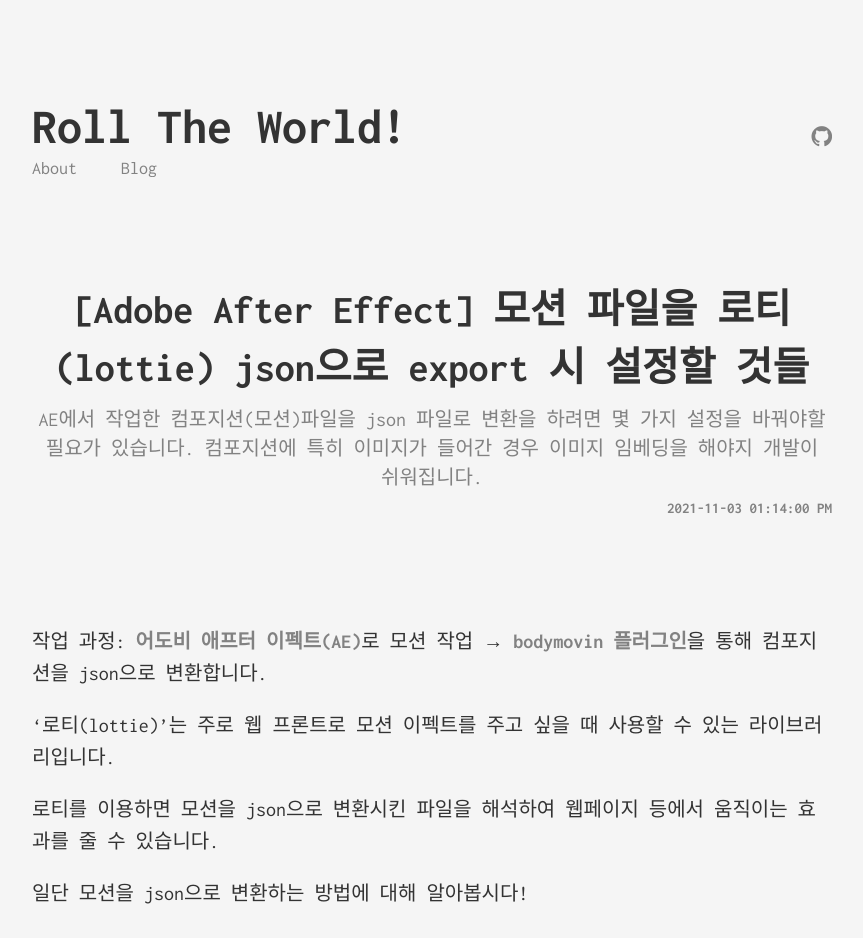
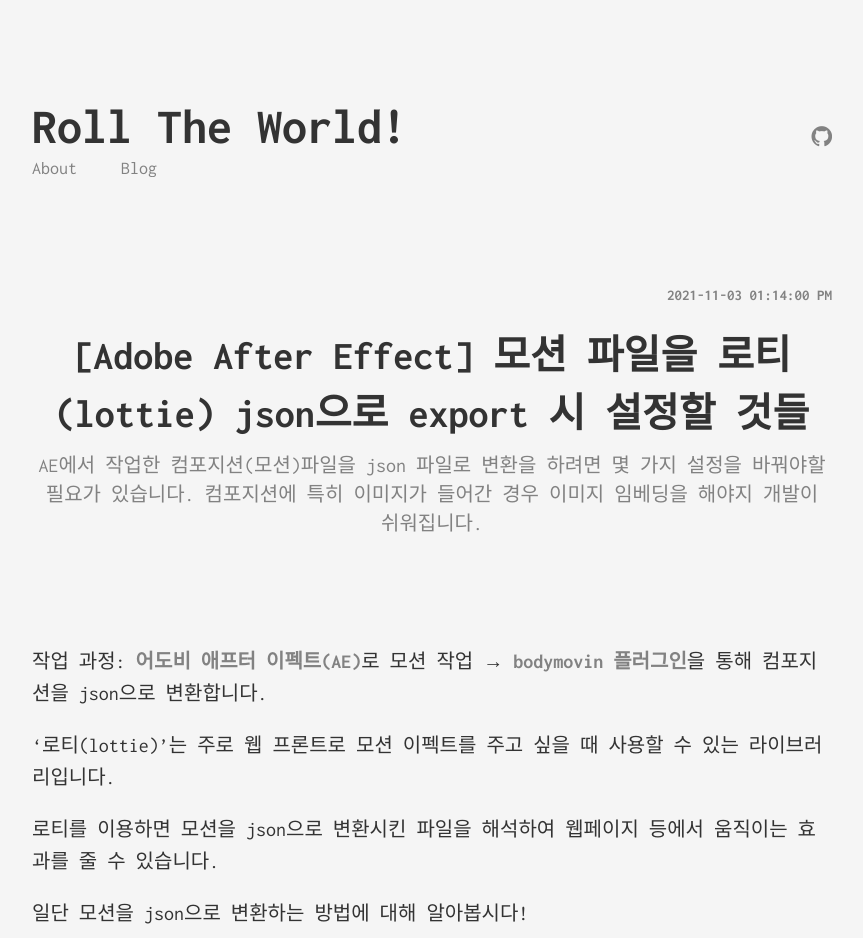
Before and after one commit to rollingman1/rollingman1.github.io, a Jekyll site: the page built from _posts/2021-11-03-lottie-post.ext.md, in a window 1280 px wide. Shown: the top 938 px of the page, without its empty margins (208-1071 px from the left). Built offline with Jekyll 4.4.1, drawn with Linux system fonts in a browser that asks for light colours; comment, search, counter and statistics services are not loaded.

Commit message:
포스트 레이아웃 변경

```diff
--- a/_includes/post/title.html
+++ b/_includes/post/title.html
@@ -1,5 +1,5 @@
 <h1 class="page-title post-title">
+    <div class="page-title__date post-title__date">{{ page.date | date: "%Y-%m-%d %I:%M:%S %p"}}</div>
     <div class="page-title__text post-title__text">{{ page.title }}</div>
     <div class="page-title__subtitle post-title__subtitle">{{ page.subtitle }}</div>
-    <div class="page-title__date post-title__date">{{ page.date | date: "%Y-%m-%d %I:%M:%S %p"}}</div>
 </h1>
--- a/_sass/_default.scss
+++ b/_sass/_default.scss
@@ -156,7 +156,7 @@
 }
 
 .post-title__date {
-    padding-top: 10px;
+    padding-bottom: 20px;
     font-size: 15px;
     text-align: right;
 }
```
